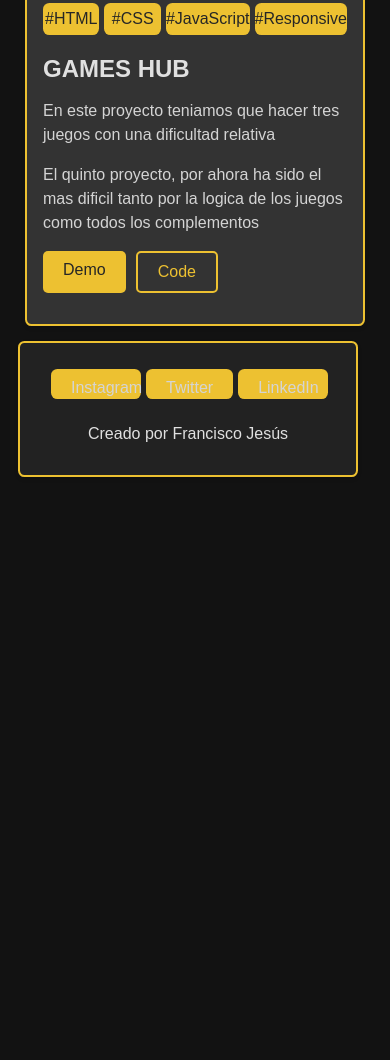
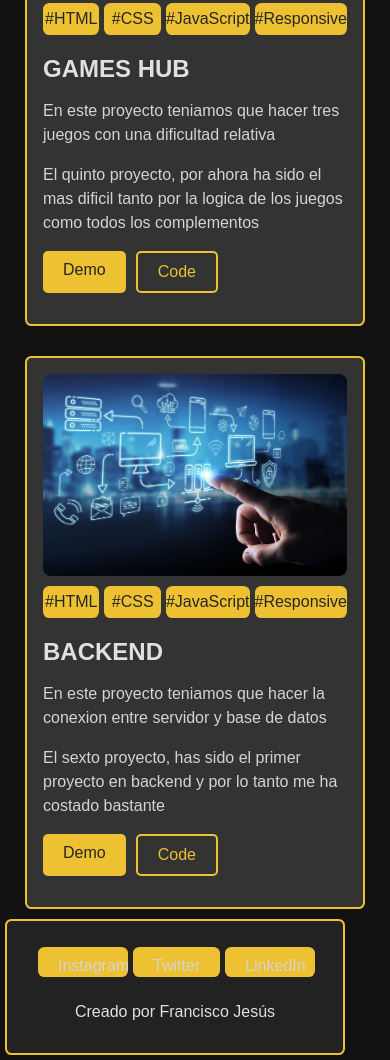
Before and after one commit to FRANCISCOJESUS1980/proyecto4.5, a website built with Vite: page index.html in a window 390 px wide. Shown: the part 6833-7893 px from the top of the page. Before the commit the page ends 7330 px from the top, so only its background shows below. Built offline with nearby package versions, Linux system fonts and the light colour scheme.

Commit message:
feat añadiendo proyecto 6

```diff
--- a/src/assets/componentes/footer/footer.scss
+++ b/src/assets/componentes/footer/footer.scss
@@ -11,9 +11,7 @@
 .footer {
   background-color: var(--bg-color);
   color: var(--primary-color);
-
   text-align: center;
-
   width: 100%;
   display: flex;
   flex-direction: column;
--- a/src/assets/componentes/grueso/seccionproyectos.js
+++ b/src/assets/componentes/grueso/seccionproyectos.js
@@ -79,5 +79,25 @@ export function projectSection() {
         </div>
       </div>
     </article>
+     <article class="card card--project">
+      <div class="card__image-container">
+        <img src="/assets1/imagenes.jgp/proyecto6.jpg" alt="backend" class="card__image">
+      </div>
+      <div class="project">
+        <div class="project__tags">
+          <span class="project__tag">#HTML</span>
+          <span class="project__tag">#CSS</span>
+          <span class="project__tag">#JavaScript</span>
+          <span class="project__tag">#Responsive</span>
+        </div>
+        <h2 class="card__title">BACKEND</h2>
+        <p class="card__text">En este proyecto teniamos que hacer la conexion entre servidor y base de datos</p>
+        <p class="card__text">El sexto proyecto, has sido el primer proyecto en backend y por lo tanto me ha costado bastante</p>
+        <div class="buttons">
+          <a href="https://github.com/FRANCISCOJESUS1980/proyecto6" class="button button--primary">Demo</a>
+          <a href="https://github.com/FRANCISCOJESUS1980/proyecto6" class="button button--ghost">Code</a>
+        </div>
+      </div>
+    </article>
   `
 }
--- a/src/assets/componentes/mediaq.scss
+++ b/src/assets/componentes/mediaq.scss
@@ -19,7 +19,8 @@
   }
   .footer {
     max-width: 340px;
-    margin-left: 18px;
+    margin: 5px;
+    align-self: center;
   }
   .footer-buttons {
     text-align: center;
```
Also changed, not shown: public/assets1/imagenes.jgp/proyecto6.jpg (added).
